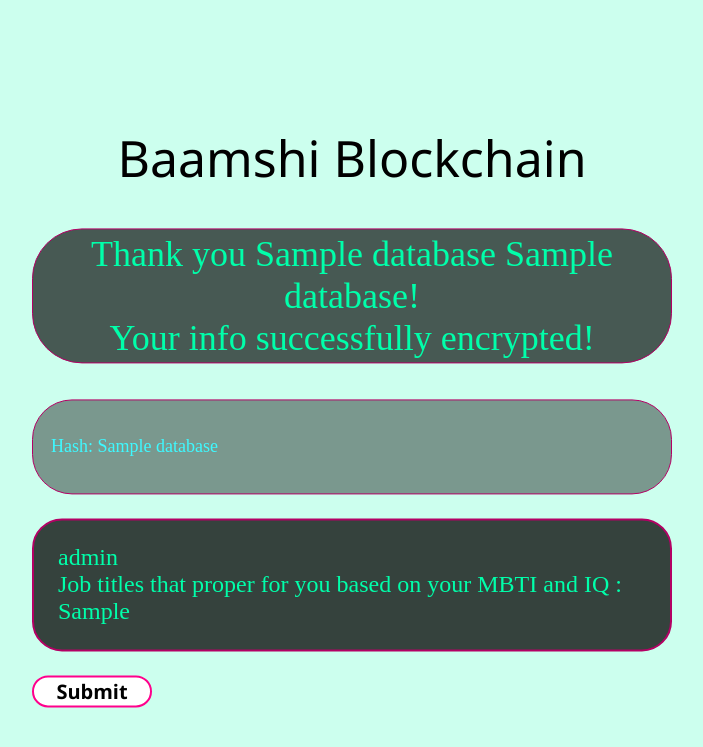
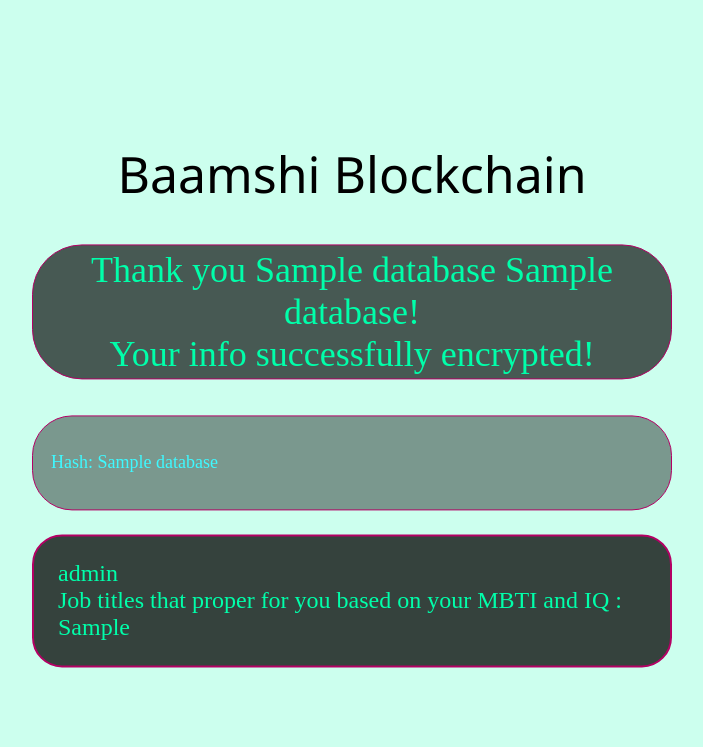
Before and after one commit to rezaaebraahimi/Baamshi_block_chain, a Flask app: template templates/result.html in a window 1280 px wide. Shown: the top 747 px of the page, without its empty margins (288-991 px from the left). Run offline with Flask 2, Linux system fonts and the light colour scheme; the template is opened without the code that fills it: most values are stand-ins (such as "Sample title", 1, 10 or a date in 2020).

Commit message:
Update result.html
remove file submit button

```diff
--- a/templates/result.html
+++ b/templates/result.html
@@ -26,7 +26,6 @@
         <p class="iq"> {{ iq_level }} <br> Job titles that proper for you based on your MBTI and IQ : {{ job_offer }} </p>
       {% endif %}
 
-        <input class="file_submit" type="Submit" />
       </form>
 
     <br />
```
